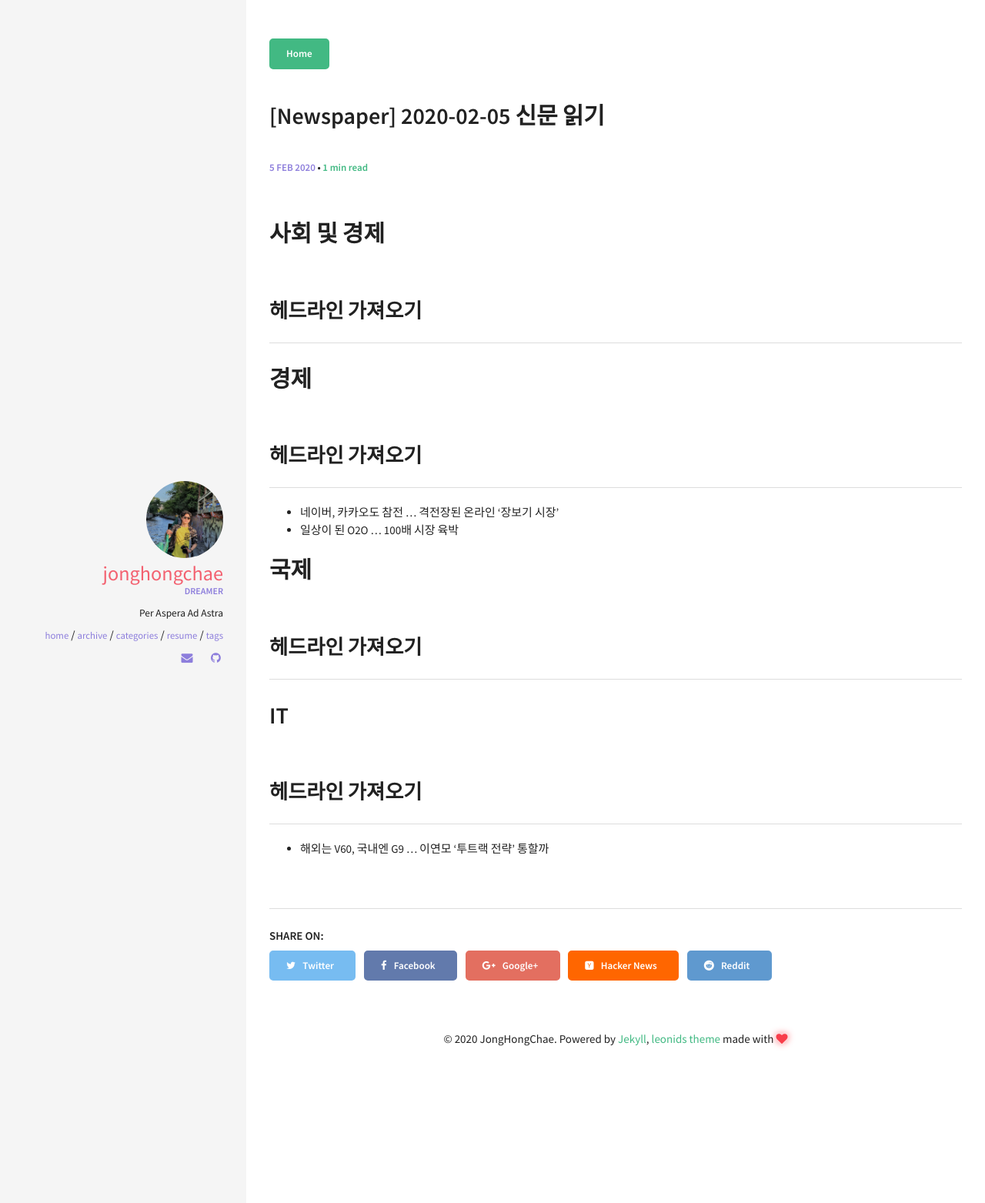
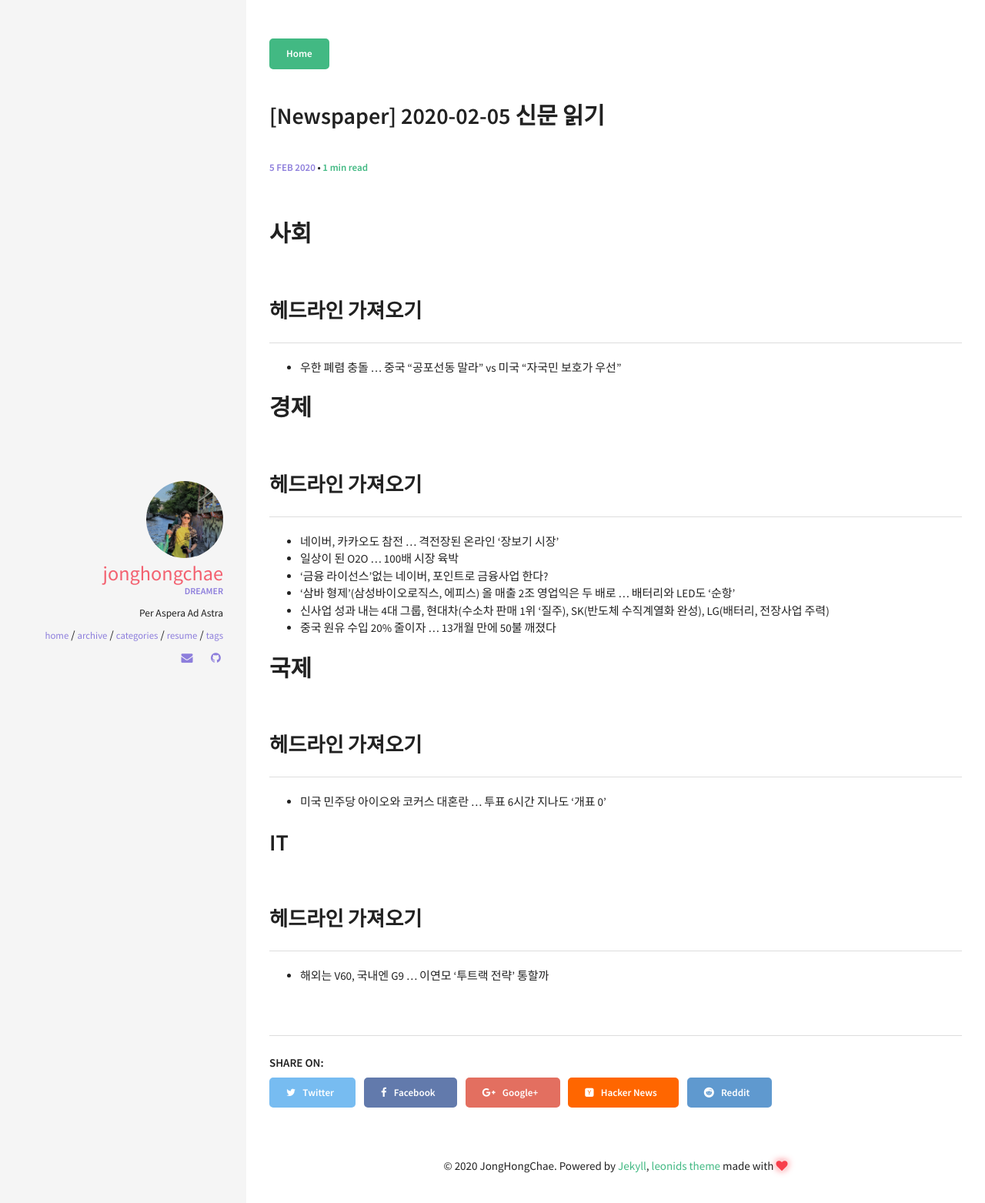
Before and after one commit to jhonggg/jhonggg.github.io, a Jekyll site: the page built from _posts/2020-02-05-newspaper-post5.md, in a window 1280 px wide. Shown: the top 1563 px of the page at 77% size. Built offline with Jekyll 4.4.1, drawn with Linux system fonts in a browser that asks for light colours.

Commit message:
change index

```diff
--- a/_posts/2020-02-05-newspaper-post5.md
+++ b/_posts/2020-02-05-newspaper-post5.md
@@ -11,16 +11,22 @@ image:
   feature:
 ---
 
-# 사회 및 경제
+# 사회
 ## 헤드라인 가져오기
+- 우한 폐렴 충돌 ... 중국 "공포선동 말라" vs 미국 "자국민 보호가 우선"
 
 # 경제
 ## 헤드라인 가져오기
 - 네이버, 카카오도 참전 ... 격전장된 온라인 '장보기 시장'
 - 일상이 된 O2O ... 100배 시장 육박
+- '금융 라이선스'없는 네이버, 포인트로 금융사업 한다?
+- '삼바 형제'(삼성바이오로직스, 에피스) 올 매출 2조 영업익은 두 배로 ... 배터리와 LED도 '순항'
+- 신사업 성과 내는 4대 그룹, 현대차(수소차 판매 1위 '질주), SK(반도체 수직계열화 완성), LG(배터리, 전장사업 주력)
+- 중국 원유 수입 20% 줄이자 ... 13개월 만에 50불 깨졌다
 
 # 국제
 ## 헤드라인 가져오기
+- 미국 민주당 아이오와 코커스 대혼란 ... 투표 6시간 지나도 '개표 0'
 
 # IT
 ## 헤드라인 가져오기
```
Also changed, not shown: _posts/2020-02-03-newspaper-post4.md (+1 -1 lines).
